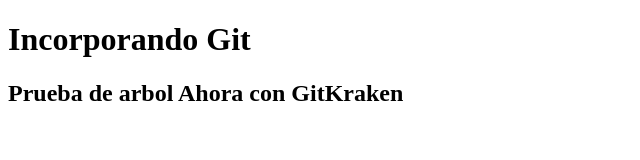
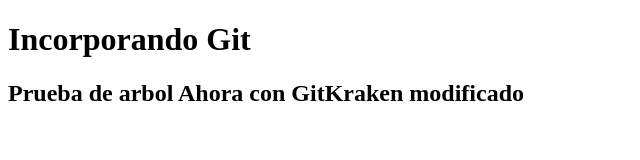
Before and after one commit to Davidhdezn/Pruebas-de-git, a plain HTML site: page PruebasGit/index.html in a window 1280 px wide. Shown: the whole page, without its empty margins (0-640 px from the left). Drawn offline with Linux system fonts and the light colour scheme.

Commit message:
Se modifica nuevamente

```diff
--- a/PruebasGit/index.html
+++ b/PruebasGit/index.html
@@ -8,7 +8,7 @@
 </head>
 <body>
 <h1>Incorporando Git</h1>
-<h2>Prueba de arbol Ahora con GitKraken</h2>
+<h2>Prueba de arbol Ahora con GitKraken modificado</h2>
 
 </body>
 </html>
```
